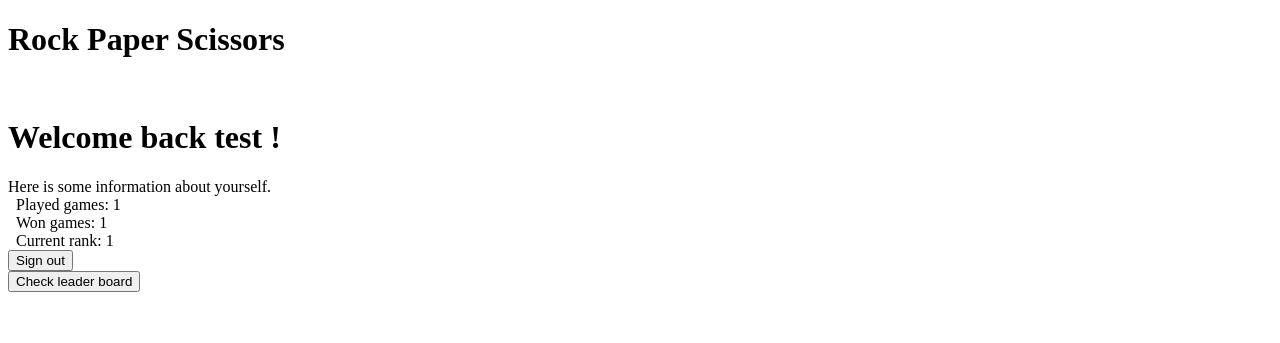
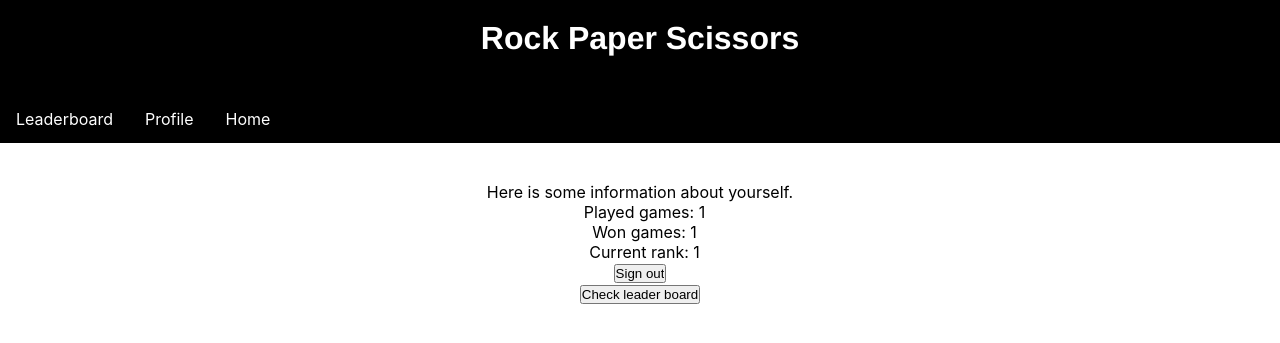
Before and after one commit to vwong175/cse312_group, a Flask app: page /profile in a window 1280 px wide. Shown: the top 343 px of the page. Run offline with Flask 2, Linux system fonts and the light colour scheme; some libraries are stand-ins or nearby versions.

Commit message:
add navigation bar to home, leaderboard, and profile page

```diff
--- a/server.py
+++ b/server.py
@@ -14,7 +14,7 @@
 def redirect_page():
     return redirect(url_for('register_page'))
 
-@app.route('/login', methods=["GET"])
+@app.route('/login', methods=["GET","POST"])
 def login_page():
     return render_template('login.html')
 
--- a/static/css/style.css
+++ b/static/css/style.css
@@ -90,3 +90,29 @@
     padding: 20px 100px;
     margin: 20px 100px;
   }
+
+  ul {
+    list-style-type: none;
+    margin: 0;
+    padding: 0;
+    overflow: hidden;
+    background-color: black;
+  }
+
+  li {
+    float: left;
+    display: inline;
+  }
+
+  li a {
+    display: block;
+    color: white;
+    text-align: center;
+    padding: 14px 16px;
+    text-decoration: none;
+  }
+
+  /* Change the link color to #111 (black) on hover */
+  li a:hover {
+    background-color: #111;
+  }
--- a/templates/home.html
+++ b/templates/home.html
@@ -16,6 +16,11 @@
       <br>
       <button id="restart" class="Restart-btn" onClick="restartGame()"> Restart Game </button>
     </div>
+    <ul>
+      <li><a href="{{url_for('leaderboard_page')}}">Leaderboard</a></li>
+      <li><a href="{{url_for('profile_page')}}">Profile</a></li>
+      <li><a href="{{url_for('home_page')}}">Home</a></li>
+    </ul>
 
     <div class="Score">
       <h3> The score </h3>
--- a/templates/leaderboard.html
+++ b/templates/leaderboard.html
@@ -13,6 +13,11 @@
       <h1> Rock Paper Scissors </h1>
       <br>
     </div>
+    <ul>
+      <li><a href="{{url_for('leaderboard_page')}}">Leaderboard</a></li>
+      <li><a href="{{url_for('profile_page')}}">Profile</a></li>
+      <li><a href="{{url_for('home_page')}}">Home</a></li>
+    </ul>
 
     <table id="data" class="table table-striped">
         <thead>
--- a/templates/login.html
+++ b/templates/login.html
@@ -9,7 +9,7 @@
     Login
 </h1>
 
-<form action="/Login-path" method="post" enctype="multipart/form-data">
+<form action="{{url_for('home_page')}}" method="get" enctype="multipart/form-data">
 <div>
     <label for="username">Username:</label>
     <input type="text" id="username" name="username">
@@ -23,7 +23,7 @@
 <input type="submit" value="Login">
 </form>
 
-<form action="{{ url_for('home_page') }}" method="get">
+<form action="{{ url_for('register_page') }}" method="get">
     <input type="submit" value="Register">
 </form>
 
--- a/templates/profile.html
+++ b/templates/profile.html
@@ -4,7 +4,7 @@
     <meta charset="utf-8">
     <meta name="viewport" content="width=device-width">
     <title>Rock, Paper, Scissors</title>
-    <!-- <link href="./style.css" rel="stylesheet" type="text/css" /> -->
+    <link rel="stylesheet" href="{{ url_for('static', filename= 'css/style.css') }}">
   </head>
 
   <body onload="welcome();">
@@ -12,6 +12,12 @@
       <h1> Rock Paper Scissors </h1>
       <br>
     </div>
+
+    <ul>
+      <li><a href="{{url_for('leaderboard_page')}}">Leaderboard</a></li>
+      <li><a href="{{url_for('profile_page')}}">Profile</a></li>
+      <li><a href="{{url_for('home_page')}}">Home</a></li>
+    </ul>
 
     <h1> Welcome back {{ user.username }} !</h1>
     <div> Here is some information about yourself. </div>
```
